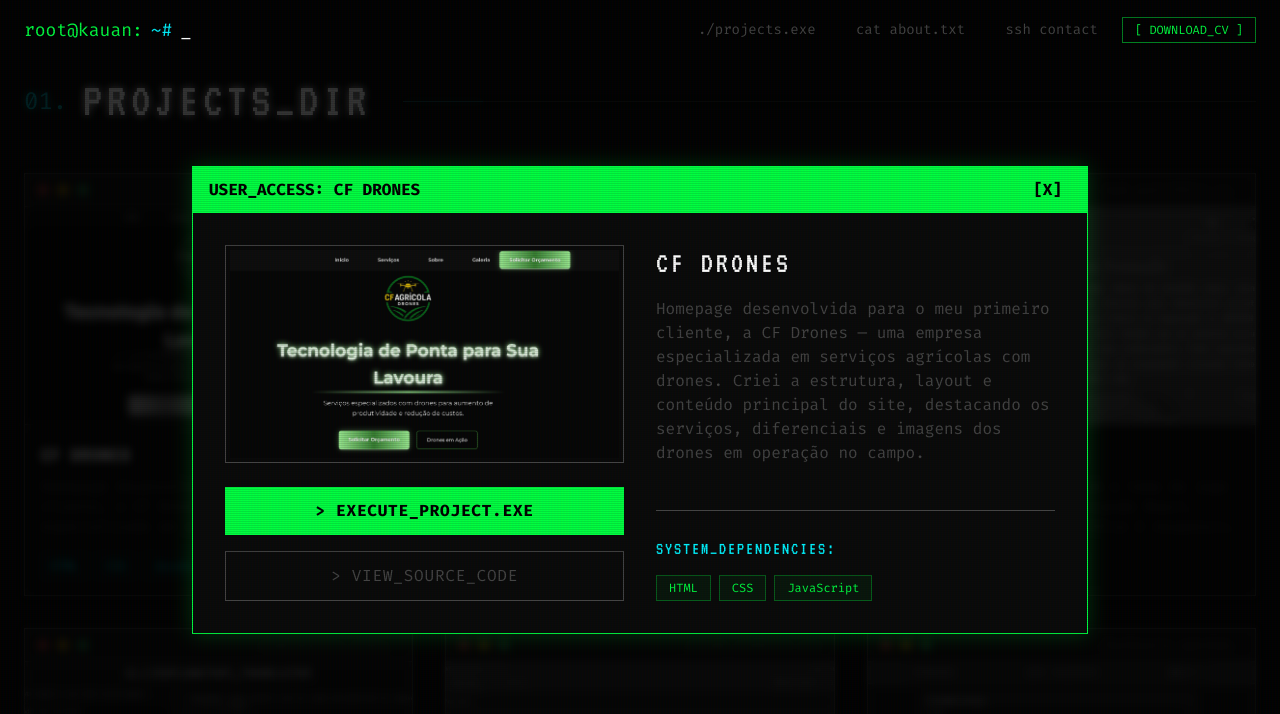
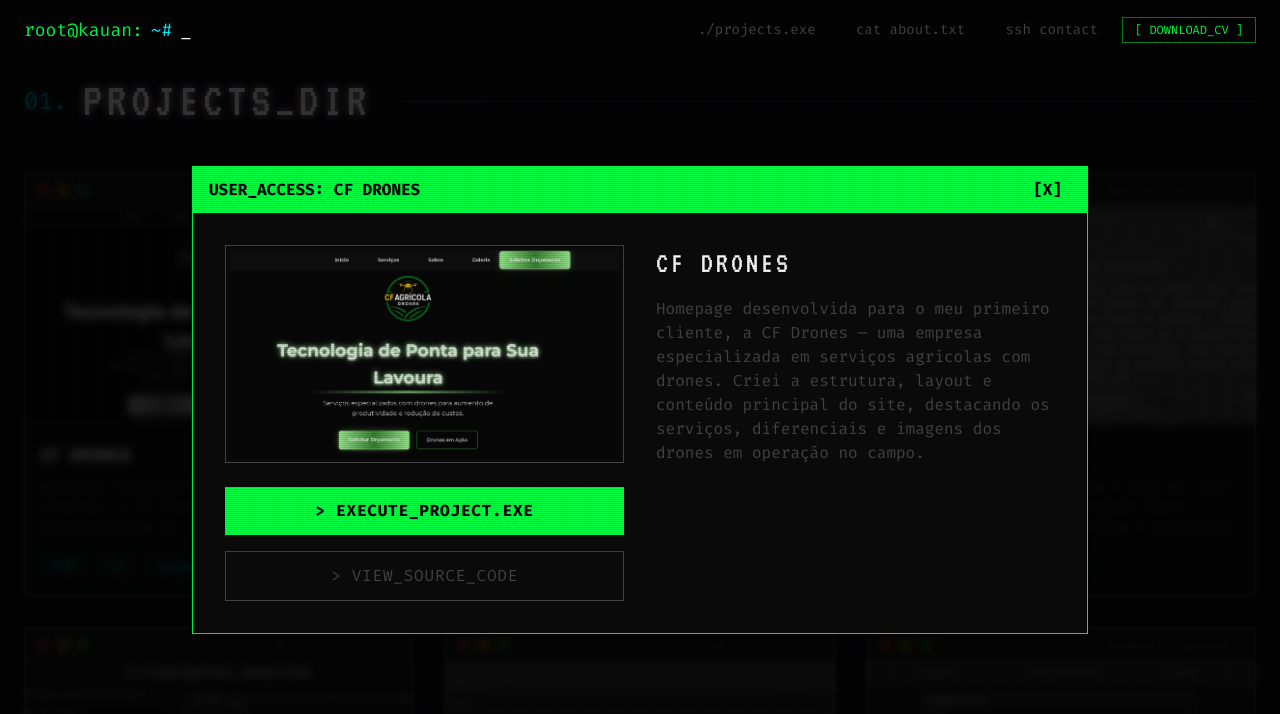
Before and after one commit to kauanfeelipe/web-portifolio, a React (Vite) app: page / in a window 1280 px wide. Both pictures are taken after a click on the element 218 px from the left and 1129 px from the top of the page. Shown: the part 729-1443 px from the top of the page. Built offline with nearby package versions, Linux system fonts and the light colour scheme.

Commit message:
segundaATT2.0

```diff
--- a/src/components/ProjectCard.jsx
+++ b/src/components/ProjectCard.jsx
@@ -71,17 +71,17 @@
       <AnimatePresence>
         {showModal && (
           <motion.div
-            className="fixed inset-0 z-[60] flex items-center justify-center p-4 bg-black/80 backdrop-blur-sm"
+            className="fixed inset-0 z-[60] flex items-center justify-center p-2 md:p-4 bg-black/80 backdrop-blur-sm"
             initial={{ opacity: 0 }}
             animate={{ opacity: 1 }}
             exit={{ opacity: 0 }}
             onClick={() => setShowModal(false)}
           >
             <motion.div
-              className="w-full max-w-4xl bg-terminal-black border border-neon-green shadow-[0_0_20px_rgba(0,255,65,0.2)]"
-              initial={{ scale: 0.9, y: 20 }}
+              className="w-full max-w-4xl bg-terminal-black border border-neon-green shadow-lg flex flex-col max-h-[90vh] md:max-h-[80vh]"
+              initial={{ scale: 0.95, y: 10 }}
               animate={{ scale: 1, y: 0 }}
-              exit={{ scale: 0.9, y: 20 }}
+              exit={{ scale: 0.95, y: 10 }}
               onClick={(e) => e.stopPropagation()}
             >
               {/* Cabeçalho do Modal */}
@@ -96,7 +96,7 @@
               </div>
 
               {/* Corpo do Modal */}
-              <div className="p-3 md:p-8 flex flex-col md:flex-row gap-4 md:gap-8 max-h-[80vh] overflow-y-auto custom-scrollbar">
+              <div className="p-3 md:p-8 flex flex-col md:flex-row gap-4 md:gap-8 overflow-y-auto custom-scrollbar flex-1">
 
                 <div className="w-full md:w-1/2">
                   <div className="border border-dim-gray p-1 relative group">
@@ -130,23 +130,9 @@
 
                 <div className="w-full md:w-1/2 flex flex-col">
                   <h2 className="text-2xl md:text-3xl font-pixel text-white mb-3 md:mb-4">{title}</h2>
-                  <p className="font-mono text-dim-gray leading-relaxed mb-6 text-sm md:text-base">
+                  <p className="font-mono text-dim-gray leading-relaxed mb-4 text-sm md:text-base">
                     {description}
                   </p>
-
-                  <div className="border-t border-dim-gray pt-6 mt-auto">
-                    <h4 className="font-pixel text-neon-cyan mb-3 text-lg">SYSTEM_DEPENDENCIES:</h4>
-                    <div className="flex flex-wrap gap-2">
-                      {tags.map((tag, idx) => (
-                        <span
-                          key={idx}
-                          className="text-xs font-mono text-neon-green border border-neon-green/30 px-3 py-1 bg-neon-green/5"
-                        >
-                          {tag}
-                        </span>
-                      ))}
-                    </div>
-                  </div>
                 </div>
 
               </div>
```
